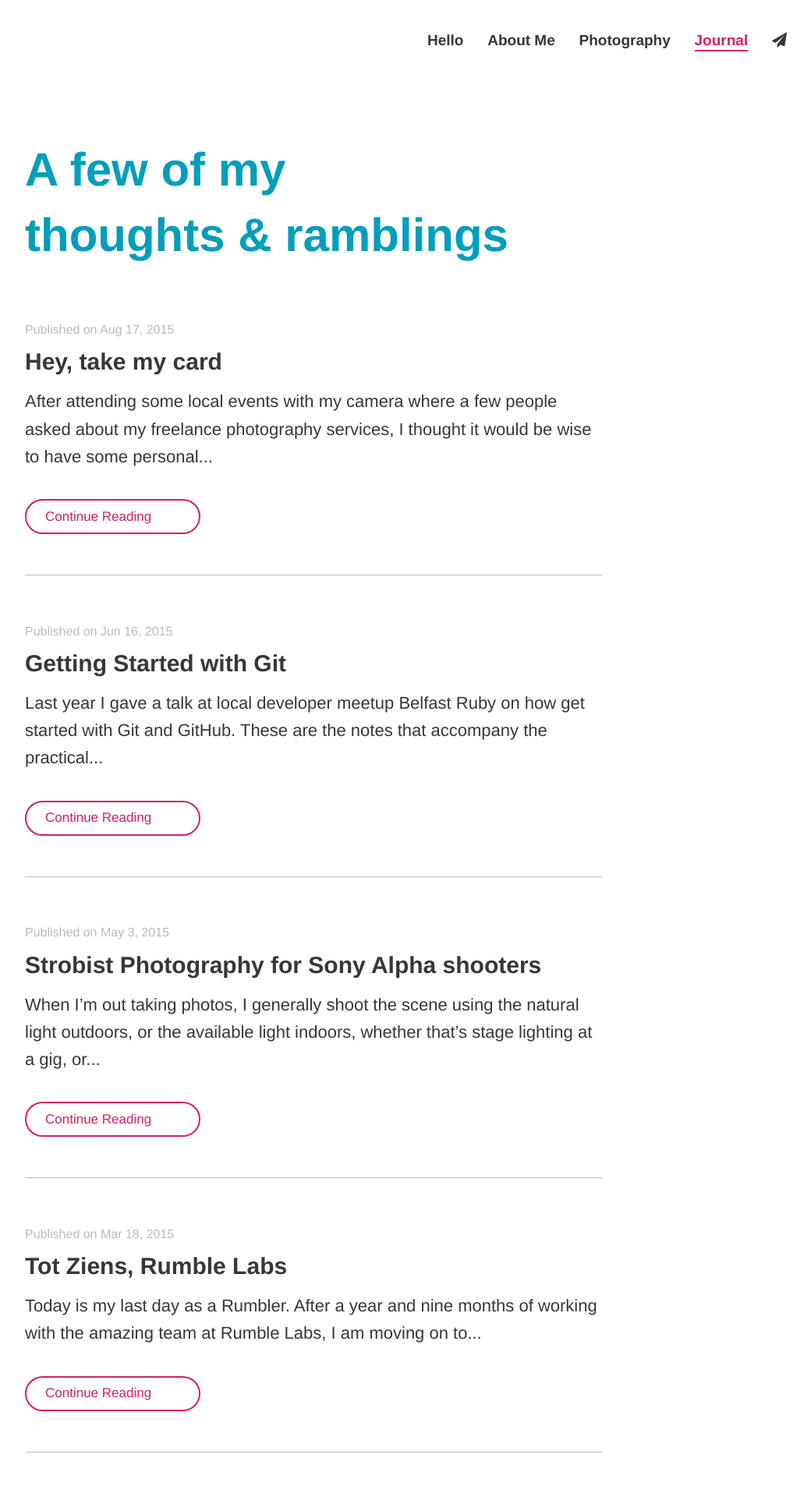
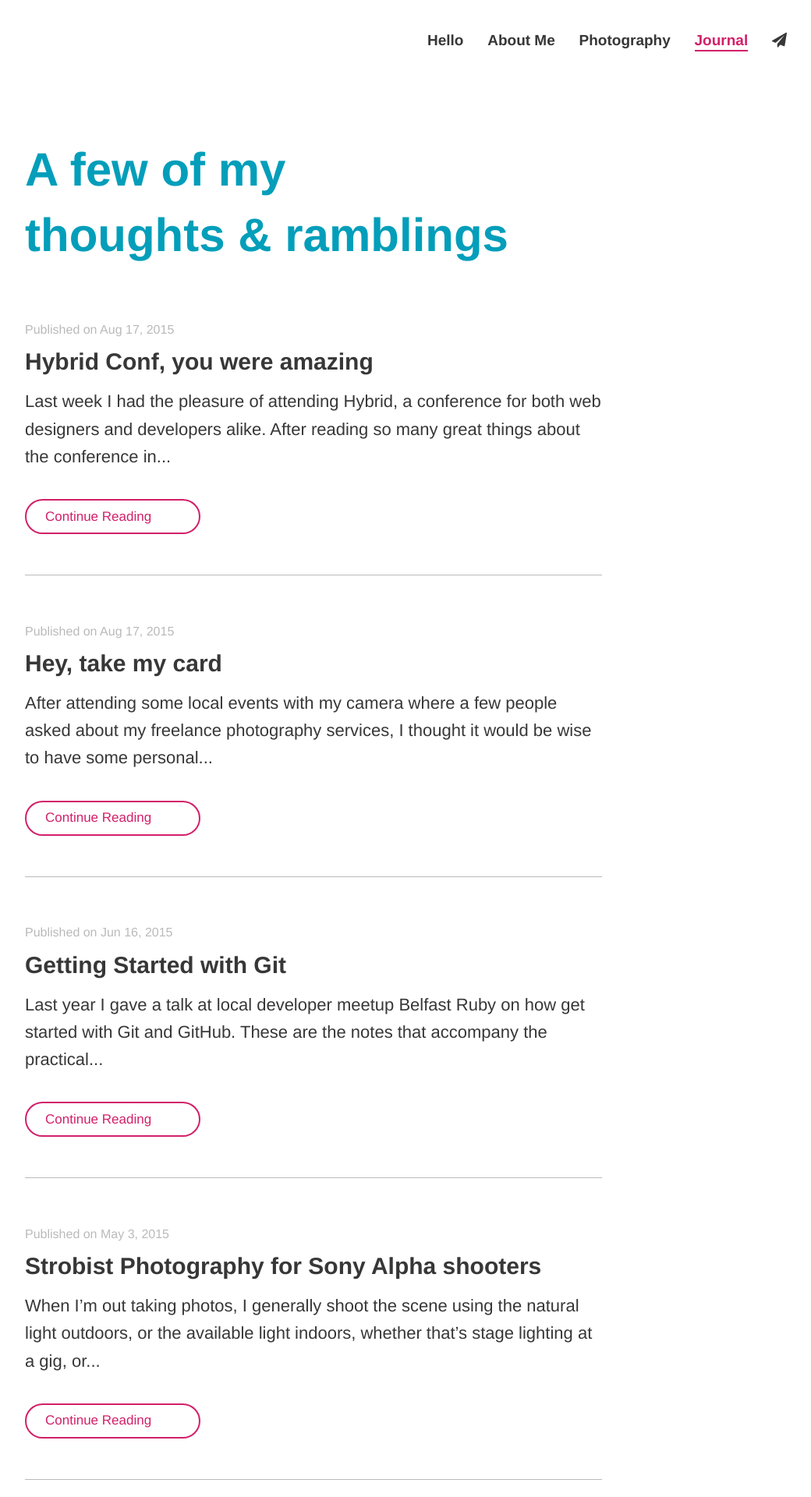
Before and after one commit to melissakeizer/melissakeizer.com, a Jekyll site: the page built from journal/index.html, in a window 1280 px wide. Shown: the top 1920 px of the page at 78% size, without its empty margins (238-1278 px from the left). Built offline with Jekyll 4.4.1, drawn with Linux system fonts in a browser that asks for light colours; nearby versions of some CDN libraries; some of the changed lines change nothing that is shown.

Commit message:
hybrid conf blog post added

```diff
--- /dev/null
+++ b/_posts/2015-08-30-hybrid-conf.markdown
@@ -0,0 +1,29 @@
+---
+layout: post
+selected: journal
+title:  "Hybrid Conf, you were amazing"
+date:   2015-08-17 13:50:00
+
+---
+Last week I had the pleasure of attending [Hybrid](http://hybridconf.net), a conference for both web designers and developers alike. After reading so many great things about the conference in previous years, I was delighted to be there representing [Eyekiller](https://www.eyekiller.com/blog/article/attending-hybrid-conf-2015-in-dublin), and getting the opportunity to listen to a variety of inspiring talks, given by speakers from all over the globe. On the Wednesday evening before the conference kicked off, [Sinead](https://twitter.com/sineadotoole) and I began our roadtrip to Dublin.
+
+While there was something I could take away from every talk given inside the auditorium at Dublin City University, there were a few that really stood out to me.
+
+In his talk “Going Deeper,” [Chris Murphy](https://twitter.com/fehler) described how we should cast our net wide and broaden our knowledge in a range of topics, and explore those which interest us most, allowing us to find the connections and become better creatives. I really like the idea of becoming the [“T-shaped Person”](http://chiefexecutive.net/ideo-ceo-tim-brown-t-shaped-stars-the-backbone-of-ideoae%E2%84%A2s-collaborative-culture/) that he described, and I think this would lead to more effective collaborating when working with my team at Eyekiller.
+
+![photo caption](../../img/blog/hybrid-conf-speakers.jpg "I met so many awesome people at Hybrid")
+<span class="caption">I met so many awesome people at Hybrid</span>
+
+It was difficult not to leave Dublin feeling refreshed and inspired after the two days of talks inside The Helix. Many of the speakers shared their journeys of working on the web, or a product, or even a [rap video](https://www.kickstarter.com/projects/mrbingo/hate-mail-the-definitive-collection/description
+), and kept the audience captivated, and often, in flood of tears from laughing so much. [Meg Lewis’](https://twitter.com/darngooood) 5 minute pocket talk has encouraged me to make a positive impact around me using my creative skills while not expecting anything in return, while [Scott Riley’s](http://twitter.com/scott_riley) talk proved how lucky we are to be in a community that is so open to sharing knowledge and support.
+
+[Zach](https://twitter.com/zachinglis) and [Laura](https://twitter.com/teawithlemon) did a stellar job of putting Hybrid together, as there wasn't only a super speaker lineup, but also great treats for attendees and fun events around the conference, including the 90's themed bowling. Sinead and I may not have been the best bowlers there, but we did win prizes for the best dancing of the evening, ha!
+
+
+![photo caption](../../img/blog/hybrid-best-dancers.jpg "Sinead and I win Best Dancers at Hybrid")
+<span class="caption">Sinead and I won prizes for being the best dancers at the Hybrid Bowling night out!</span>
+
+
+The highlight of the trip for me, was meeting so many of the wonderful people that I’ve admired (and followed daily on Twitter) for so long. The culture of the event was one of inclusion, friendliness and with it being in Dublin, a lot of good craic. I have such a huge appreciation for the hard work Zach and Laura put into organising this amazing event. I hope that I get the chance to cross paths with everyone again soon!
+
+If you'd like to see more of my pictures from the conference, check out my [Exposure photo story!](https://melissakeizer.exposure.co/hybrid-conf) :)
--- a/_sass/components/_social.scss
+++ b/_sass/components/_social.scss
@@ -3,6 +3,7 @@
 
 ul.home-grid .social-grid{
   padding: 0;
+  overflow:hidden;
 }
 
 .social-grid a{
```
Also changed, not shown: img/blog/hybrid-best-dancers.jpg (added), img/blog/hybrid-conf-speakers.jpg (added), 7 other files.
